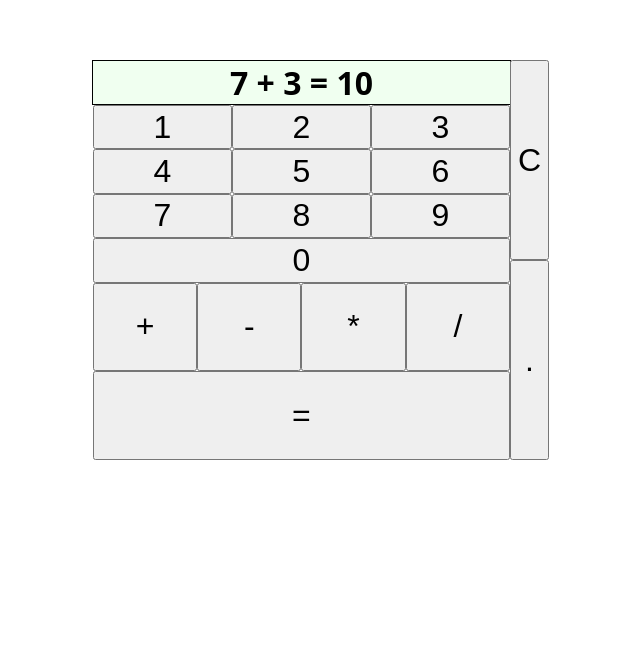
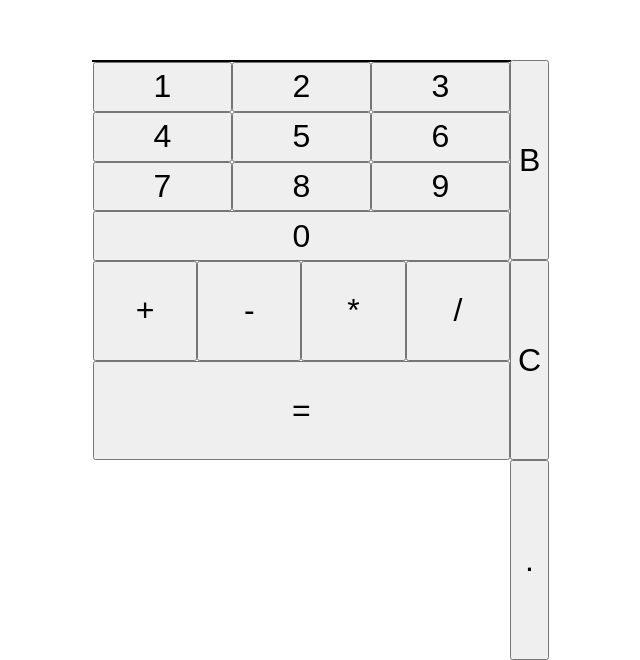
Before and after one commit to ZarathustraSama/calculator, a plain HTML site: page index.html in a window 1280 px wide. Shown: the part 148-808 px from the top of the page, without its empty margins (319-959 px from the left). Drawn offline with Linux system fonts and the light colour scheme.

Commit message:
Display now empty, added backspace button

```diff
--- a/index.html
+++ b/index.html
@@ -9,7 +9,7 @@
 </head>
 <body>
     <div class="calculator">
-        <div class="display">7 + 3 = 10</div>
+        <div class="display"></div>
         <div class="number-pad">
             <div class="number-row">
                 <div class="number"><button id="1">1</button></div>
@@ -43,6 +43,7 @@
         </div>
     </div>
     <div class="calculator-extras">
+        <div class="extra"><button id="backspace">B</button></div>
         <div class="extra"><button id="clear">C</button></div>
         <div class="extra"><button id="decimal">.</button></div>
     </div>
```
